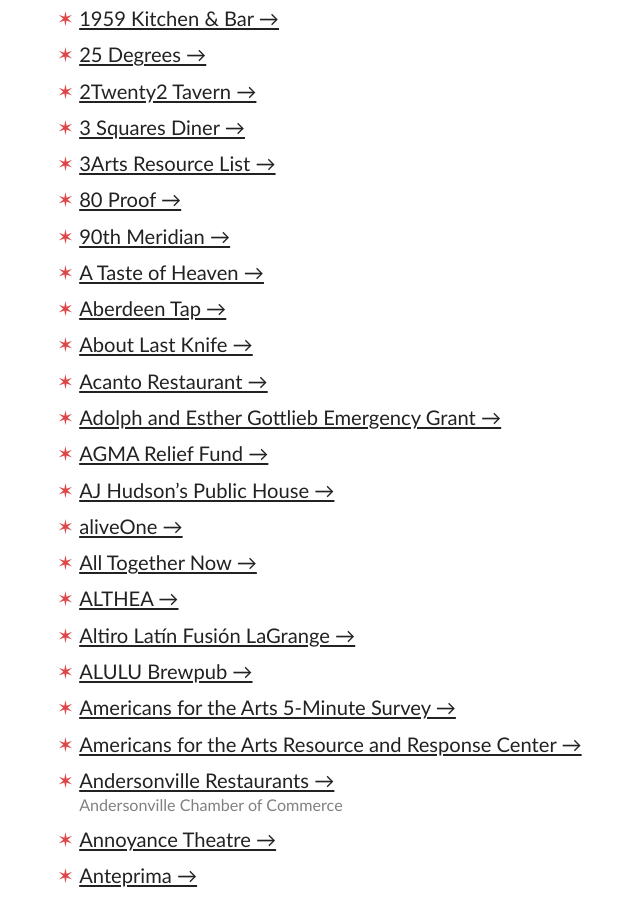
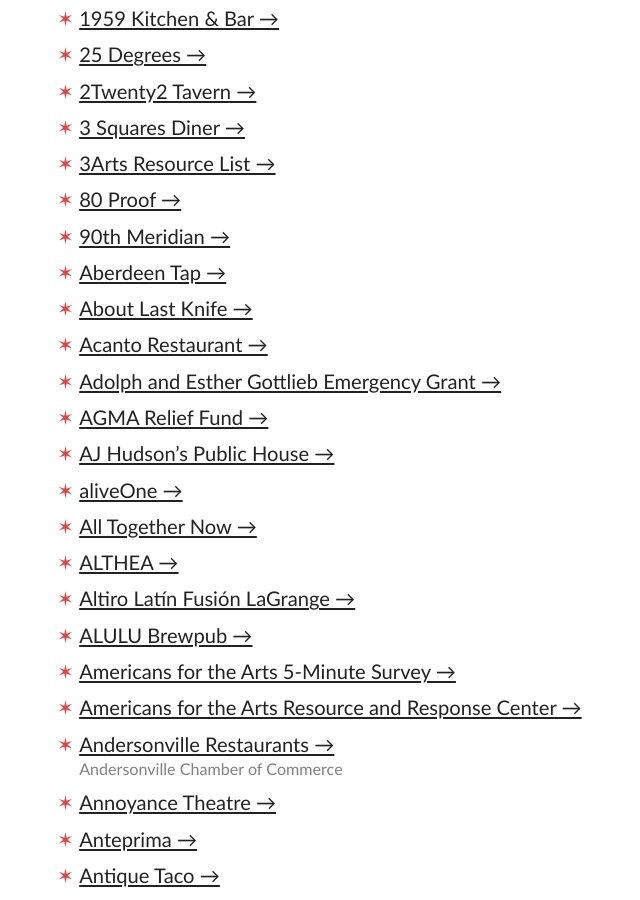
Before and after one commit to spencertweedy/chicagoservicerelief, a Jekyll site: the page built from index.html, in a window 1280 px wide and 900 px high, scrolled down 649 px. Shown: the whole window, without its empty margins (263-903 px from the left). Built offline with Jekyll 4.4.1, drawn with Linux system fonts in a browser that asks for light colours.

Commit message:
change a taste of heaven for alphabetization

```diff
--- a/_data/establishments.yml
+++ b/_data/establishments.yml
@@ -74,7 +74,7 @@
 - title: Outside Voices
   url: https://www.gofundme.com/f/scofflaw-group-employee-fund
   type: bar
-- title: A Taste of Heaven
+- title: Taste of Heaven, A
   url: https://www.gofundme.com/f/help-a-taste-of-heaven-servers
   type: restaurant
 - title: Bangers & Lace
```
